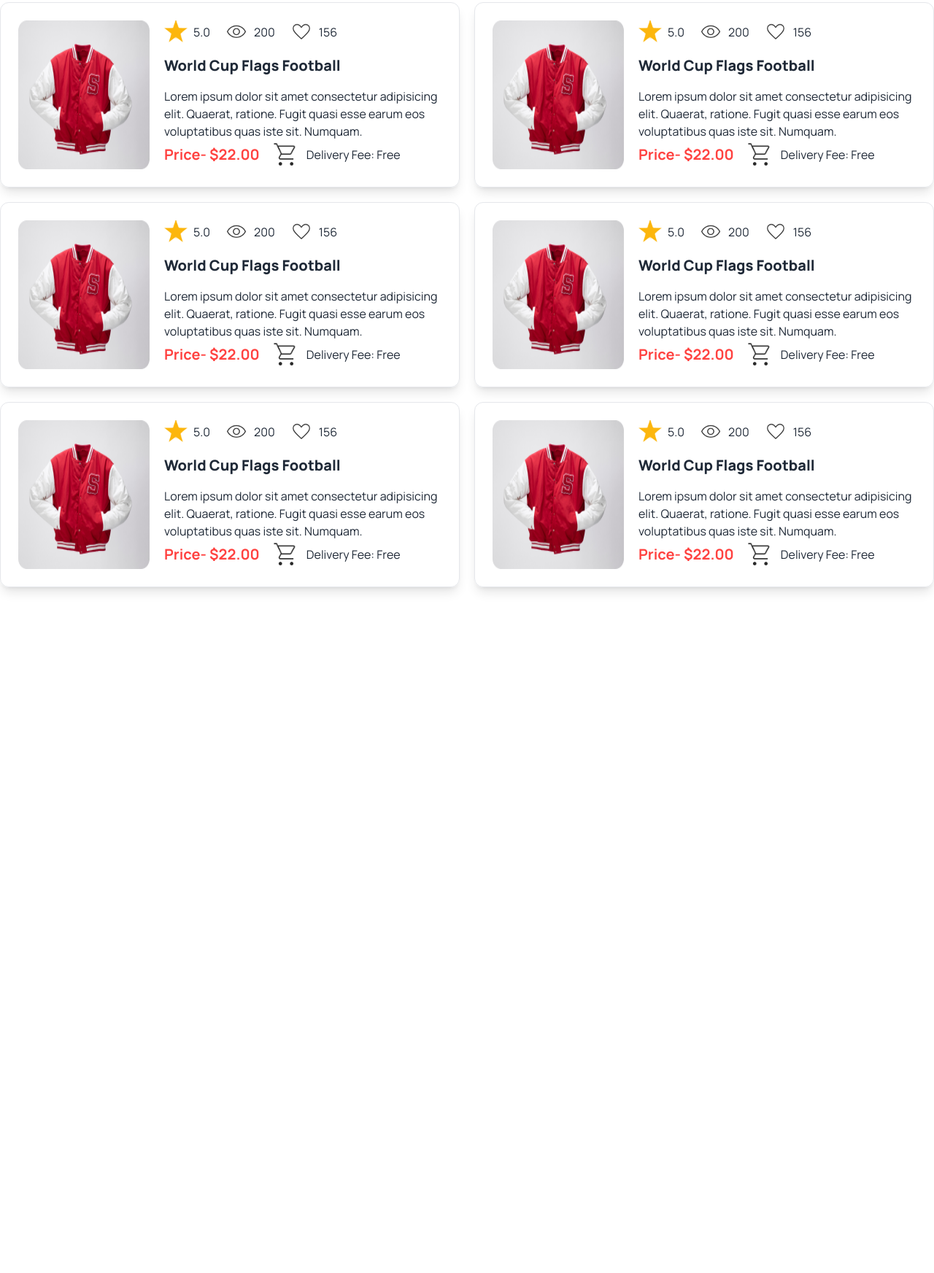
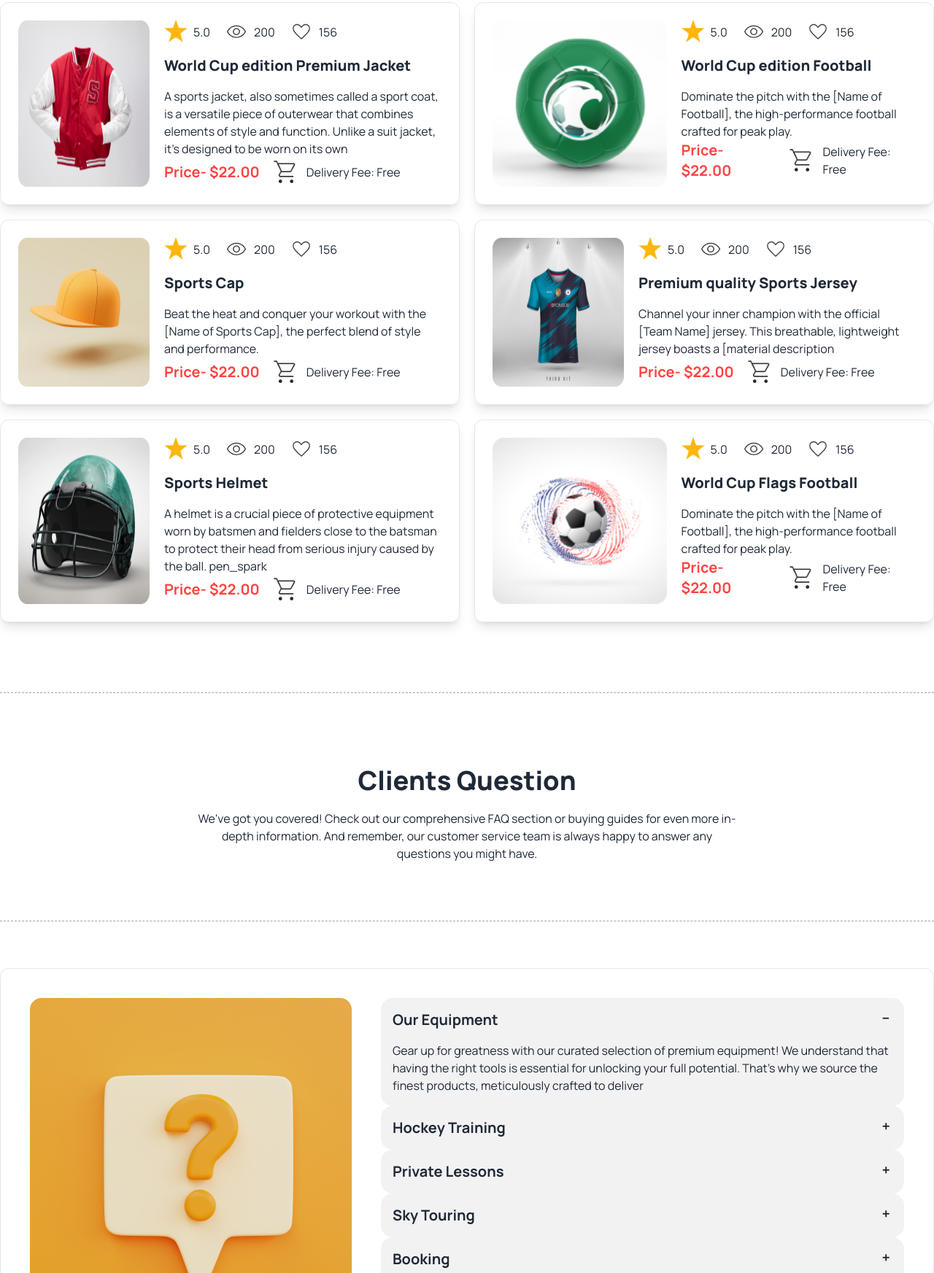
Before and after one commit to Sabbir50/hockeys-responsive-website-using-tailwind, a plain HTML site: page index.html in a window 1280 px wide. Shown: the part 3249-4994 px from the top of the page at 73% size. Before the commit the page ends 4294 px from the top, so only its background shows below. Drawn offline with nearby package versions, Linux system fonts and the light colour scheme.

Commit message:
client question section maked

```diff
--- a/index.html
+++ b/index.html
@@ -184,7 +184,7 @@
                         <img class="flex-1 relative opacity-45 h-[450px]" src="Images/4.png" alt="">
                         <div class="absolute text-white p-16 max-md:p-5">
                             <h1 class="text-3xl font-extrabold">Professional Program</h1>
-                            <p class="mt-5">Teenager Program is the foundation of our hockey organization, fostering a love for the game in teenager players age range to be specified by your program.</p>
+                            <p class="mt-5">Professional Program is the foundation of our hockey organization, fostering a love for the game in Professional players age range to be specified by your program.</p>
                             <p>The Professional Program is the pinnacle of our organization, where aspiring elite athletes (age range to be specified) train and compete to reach the highest levels of hockey</p>
                             <a class="btn bg-[#FF4240] text-white font-bold mt-5">Register now!</a>
                         </div>
@@ -200,7 +200,7 @@
 
             </div>
 
-            <div class="grid grid-cols-1 md:grid-cols-2 pb-60 mt-24 gap-5">
+            <div class="grid grid-cols-1 md:grid-cols-2 mt-24 gap-5">
 
                 <!--product one-->
 
@@ -224,8 +224,8 @@
                         </div>
 
                         <!-----description-->
-                        <h1 class="text-xl font-extrabold py-4">World Cup Flags Football</h1>
-                        <p class="">Lorem ipsum dolor sit amet consectetur adipisicing elit. Quaerat, ratione. Fugit quasi esse earum eos voluptatibus quas iste sit. Numquam.</p>
+                        <h1 class="text-xl font-extrabold py-4">World Cup edition Premium Jacket</h1>
+                        <p class="">A sports jacket, also sometimes called a sport coat, is a versatile piece of outerwear that combines elements of style and function. Unlike a suit jacket, it's designed to be worn on its own</p>
 
                         <div class="flex justify-start ">
                             <div class="flex max-md:flex-col  lg:gap-4 lg:items-center">
@@ -241,7 +241,157 @@
                 <!--product two-->
 
                 <div class="flex max-[1023px]:flex-col gap-5 border p-6 rounded-xl hover:bg-gray-50 shadow-lg">
-                    <img class="w-full flex-1" src="Images/5.png" alt="">
+                    <img class="w-full flex-1" src="Images/6.png" alt="">
+                    <div class="">
+                        <!---reaction pannel-->
+                        <div class="flex items-center gap-5">
+                            <div class="flex gap-2 items-center">
+                                <img class="w-8" src="icon/star.png" alt="">
+                                <p>5.0</p>
+                            </div>
+                            <div class="flex gap-2 items-center">
+                                <img class="w-8" src="icon/eye (2).png" alt="">
+                                <p>200</p>
+                            </div>
+                            <div class="flex items-center gap-2">
+                                <img class="w-8" src="icon/love.png" alt="">
+                                <p>156</p>
+                            </div>
+                        </div>
+
+                        <!-----description-->
+                        <h1 class="text-xl font-extrabold py-4">World Cup edition Football</h1>
+                        <p class="">Dominate the pitch with the [Name of Football], the high-performance football crafted for peak play.</p>
+
+                        <div class="flex justify-start ">
+                            <div class="flex max-md:flex-col  lg:gap-4 lg:items-center">
+                                <h1 class="font-bold text-xl text-[#FF4240]">Price- $22.00</h1>
+                                <div class="flex items-center gap-2">
+                                    <img class="w-10" src="icon/cart.png" alt="">
+                                    <p>Delivery Fee: Free</p>
+                                </div>
+                            </div>
+                        </div>
+                    </div>
+               </div>
+                <!--product Three-->
+
+                <div class="flex max-[1023px]:flex-col gap-5 border p-6 rounded-xl hover:bg-gray-50 shadow-lg">
+                    <img class="w-full flex-1" src="Images/7.png" alt="">
+                        <div class="">
+                            <!---reaction pannel-->
+                            <div class="flex items-center gap-5">
+                                <div class="flex gap-2 items-center">
+                                    <img class="w-8" src="icon/star.png" alt="">
+                                    <p>5.0</p>
+                                </div>
+                                <div class="flex gap-2 items-center">
+                                    <img class="w-8" src="icon/eye (2).png" alt="">
+                                    <p>200</p>
+                                </div>
+                                <div class="flex items-center gap-2">
+                                    <img class="w-8" src="icon/love.png" alt="">
+                                    <p>156</p>
+                                </div>
+                            </div>
+
+                            <!-----description-->
+                            <h1 class="text-xl font-extrabold py-4">Sports Cap</h1>
+                            <p class="">Beat the heat and conquer your workout with the [Name of Sports Cap], the perfect blend of style and performance. </p>
+
+                            <div class="flex justify-start ">
+                                <div class="flex max-md:flex-col  lg:gap-4 lg:items-center">
+                                    <h1 class="font-bold text-xl text-[#FF4240]">Price- $22.00</h1>
+                                        <div class="flex items-center gap-2">
+                                            <img class="w-10" src="icon/cart.png" alt="">
+                                            <p>Delivery Fee: Free</p>
+                                        </div>
+                                </div>
+                            </div>
+                        </div>
+                </div>
+
+                <!--product four-->
+
+                <div class="flex max-[1023px]:flex-col gap-5 border p-6 rounded-xl hover:bg-gray-50 shadow-lg">
+                    <img class="w-full flex-1" src="Images/8.png" alt="">
+                    <div class="">
+                        <!---reaction pannel-->
+                        <div class="flex items-center gap-5">
+                            <div class="flex gap-2 items-center">
+                                <img class="w-8" src="icon/star.png" alt="">
+                                <p>5.0</p>
+                            </div>
+                            <div class="flex gap-2 items-center">
+                                <img class="w-8" src="icon/eye (2).png" alt="">
+                                <p>200</p>
+                            </div>
+                            <div class="flex items-center gap-2">
+                                <img class="w-8" src="icon/love.png" alt="">
+                                <p>156</p>
+                            </div>
+                        </div>
+
+                        <!-----description-->
+                        <h1 class="text-xl font-extrabold py-4">Premium quality Sports Jersey</h1>
+                        <p class="">Channel your inner champion with the official [Team Name] jersey. This breathable, lightweight jersey boasts a [material description</p>
+
+                        <div class="flex justify-start ">
+                            <div class="flex max-md:flex-col  lg:gap-4 lg:items-center">
+                                <h1 class="font-bold text-xl text-[#FF4240]">Price- $22.00</h1>
+                                <div class="flex items-center gap-2">
+                                    <img class="w-10" src="icon/cart.png" alt="">
+                                    <p>Delivery Fee: Free</p>
+                                </div>
+                            </div>
+                        </div>
+                    </div>
+               </div>
+
+                <!--product five-->
+
+                <div class="flex max-[1023px]:flex-col gap-5 border p-6 rounded-xl hover:bg-gray-50 shadow-lg">
+                    <img class="w-full flex-1" src="Images/9.png" alt="">
+                        <div class="">
+                            <!---reaction pannel-->
+                            <div class="flex items-center gap-5">
+                                <div class="flex gap-2 items-center">
+                                    <img class="w-8" src="icon/star.png" alt="">
+                                    <p>5.0</p>
+                                </div>
+                                <div class="flex gap-2 items-center">
+                                    <img class="w-8" src="icon/eye (2).png" alt="">
+                                    <p>200</p>
+                                </div>
+                                <div class="flex items-center gap-2">
+                                    <img class="w-8" src="icon/love.png" alt="">
+                                    <p>156</p>
+                                </div>
+                                </div>
+
+                                <!-----description-->
+                                <h1 class="text-xl font-extrabold py-4">Sports Helmet</h1>
+                                <p class="">A helmet is a crucial piece of protective equipment worn by batsmen and fielders close to the batsman to protect their head from serious injury caused by the ball.
+
+                                    pen_spark
+                                    </p>
+
+                            <div class="flex justify-start ">
+                                <div class="flex max-md:flex-col  lg:gap-4 lg:items-center">
+                                    <h1 class="font-bold text-xl text-[#FF4240]">Price- $22.00</h1>
+                                        <div class="flex items-center gap-2">
+                                            <img class="w-10" src="icon/cart.png" alt="">
+                                            <p>Delivery Fee: Free</p>
+                                        </div>
+                                    </div>
+                                </div>
+                        </div>
+                </div>
+
+                <!--product six-->
+
+                <div class="flex max-[1023px]:flex-col gap-5 border p-6 rounded-xl hover:bg-gray-50 shadow-lg">
+                    <img class="w-full flex-1" src="Images/10.png" alt="">
                     <div class="">
                         <!---reaction pannel-->
                         <div class="flex items-center gap-5">
@@ -261,80 +411,7 @@
 
                         <!-----description-->
                         <h1 class="text-xl font-extrabold py-4">World Cup Flags Football</h1>
-                        <p class="">Lorem ipsum dolor sit amet consectetur adipisicing elit. Quaerat, ratione. Fugit quasi esse earum eos voluptatibus quas iste sit. Numquam.</p>
-
-                        <div class="flex justify-start ">
-                            <div class="flex max-md:flex-col  lg:gap-4 lg:items-center">
-                                <h1 class="font-bold text-xl text-[#FF4240]">Price- $22.00</h1>
-                                <div class="flex items-center gap-2">
-                                    <img class="w-10" src="icon/cart.png" alt="">
-                                    <p>Delivery Fee: Free</p>
-                                </div>
-                            </div>
-                        </div>
-                    </div>
-               </div>
-                <!--product Three-->
-
-                <div class="flex max-[1023px]:flex-col gap-5 border p-6 rounded-xl hover:bg-gray-50 shadow-lg">
-                    <img class="w-full flex-1" src="Images/5.png" alt="">
-                        <div class="">
-                            <!---reaction pannel-->
-                            <div class="flex items-center gap-5">
-                                <div class="flex gap-2 items-center">
-                                    <img class="w-8" src="icon/star.png" alt="">
-                                    <p>5.0</p>
-                                </div>
-                                <div class="flex gap-2 items-center">
-                                    <img class="w-8" src="icon/eye (2).png" alt="">
-                                    <p>200</p>
-                                </div>
-                                <div class="flex items-center gap-2">
-                                    <img class="w-8" src="icon/love.png" alt="">
-                                    <p>156</p>
-                                </div>
-                            </div>
-
-                            <!-----description-->
-                            <h1 class="text-xl font-extrabold py-4">World Cup Flags Football</h1>
-                            <p class="">Lorem ipsum dolor sit amet consectetur adipisicing elit. Quaerat, ratione. Fugit quasi esse earum eos voluptatibus quas iste sit. Numquam.</p>
-
-                            <div class="flex justify-start ">
-                                <div class="flex max-md:flex-col  lg:gap-4 lg:items-center">
-                                    <h1 class="font-bold text-xl text-[#FF4240]">Price- $22.00</h1>
-                                        <div class="flex items-center gap-2">
-                                            <img class="w-10" src="icon/cart.png" alt="">
-                                            <p>Delivery Fee: Free</p>
-                                        </div>
-                                </div>
-                            </div>
-                        </div>
-                </div>
-
-                <!--product five-->
-
-                <div class="flex max-[1023px]:flex-col gap-5 border p-6 rounded-xl hover:bg-gray-50 shadow-lg">
-                    <img class="w-full flex-1" src="Images/5.png" alt="">
-                    <div class="">
-                        <!---reaction pannel-->
-                        <div class="flex items-center gap-5">
-                            <div class="flex gap-2 items-center">
-                                <img class="w-8" src="icon/star.png" alt="">
-                                <p>5.0</p>
-                            </div>
-                            <div class="flex gap-2 items-center">
-                                <img class="w-8" src="icon/eye (2).png" alt="">
-                                <p>200</p>
-                            </div>
-                            <div class="flex items-center gap-2">
-                                <img class="w-8" src="icon/love.png" alt="">
-                                <p>156</p>
-                            </div>
-                        </div>
-
-                        <!-----description-->
-                        <h1 class="text-xl font-extrabold py-4">World Cup Flags Football</h1>
-                        <p class="">Lorem ipsum dolor sit amet consectetur adipisicing elit. Quaerat, ratione. Fugit quasi esse earum eos voluptatibus quas iste sit. Numquam.</p>
+                        <p class="">Dominate the pitch with the [Name of Football], the high-performance football crafted for peak play.</p>
 
                         <div class="flex justify-start ">
                             <div class="flex max-md:flex-col  lg:gap-4 lg:items-center">
@@ -348,82 +425,77 @@
                     </div>
                </div>
 
-                <!--product six-->
+            </div>
+        </section>
 
-                <div class="flex max-[1023px]:flex-col gap-5 border p-6 rounded-xl hover:bg-gray-50 shadow-lg">
-                    <img class="w-full flex-1" src="Images/5.png" alt="">
-                        <div class="">
-                            <!---reaction pannel-->
-                            <div class="flex items-center gap-5">
-                                <div class="flex gap-2 items-center">
-                                    <img class="w-8" src="icon/star.png" alt="">
-                                    <p>5.0</p>
-                                </div>
-                                <div class="flex gap-2 items-center">
-                                    <img class="w-8" src="icon/eye (2).png" alt="">
-                                    <p>200</p>
-                                </div>
-                                <div class="flex items-center gap-2">
-                                    <img class="w-8" src="icon/love.png" alt="">
-                                    <p>156</p>
-                                </div>
-                                </div>
-
-                                <!-----description-->
-                                <h1 class="text-xl font-extrabold py-4">World Cup Flags Football</h1>
-                                <p class="">Lorem ipsum dolor sit amet consectetur adipisicing elit. Quaerat, ratione. Fugit quasi esse earum eos voluptatibus quas iste sit. Numquam.</p>
-
-                            <div class="flex justify-start ">
-                                <div class="flex max-md:flex-col  lg:gap-4 lg:items-center">
-                                    <h1 class="font-bold text-xl text-[#FF4240]">Price- $22.00</h1>
-                                        <div class="flex items-center gap-2">
-                                            <img class="w-10" src="icon/cart.png" alt="">
-                                            <p>Delivery Fee: Free</p>
-                                        </div>
-                                    </div>
-                                </div>
-                        </div>
+        <section class="mt-24 max-md:mx-4">
+            <div class="border-t border-b border-dashed border-gray-400 py-[80px]">
+                <h1 class="p-5 text-center text-4xl font-extrabold">Clients Question</h1>
+                <div class="flex justify-center">
+                    <p class="text-center md:w-7/12"> We've got you covered!  Check out our comprehensive FAQ section or buying guides for even more in-depth information.  And remember, our customer service team is always happy to answer any questions you might have.</p>
                 </div>
-                                           <!--product one-->
-
-                <div class="flex max-[1023px]:flex-col gap-5 border p-6 rounded-xl hover:bg-gray-50 shadow-lg">
-                    <img class="w-full flex-1" src="Images/5.png" alt="">
-                    <div class="">
-                        <!---reaction pannel-->
-                        <div class="flex items-center gap-5">
-                            <div class="flex gap-2 items-center">
-                                <img class="w-8" src="icon/star.png" alt="">
-                                <p>5.0</p>
-                            </div>
-                            <div class="flex gap-2 items-center">
-                                <img class="w-8" src="icon/eye (2).png" alt="">
-                                <p>200</p>
-                            </div>
-                            <div class="flex items-center gap-2">
-                                <img class="w-8" src="icon/love.png" alt="">
-                                <p>156</p>
-                            </div>
-                        </div>
-
-                        <!-----description-->
-                        <h1 class="text-xl font-extrabold py-4">World Cup Flags Football</h1>
-                        <p class="">Lorem ipsum dolor sit amet consectetur adipisicing elit. Quaerat, ratione. Fugit quasi esse earum eos voluptatibus quas iste sit. Numquam.</p>
-
-                        <div class="flex justify-start ">
-                            <div class="flex max-md:flex-col  lg:gap-4 lg:items-center">
-                                <h1 class="font-bold text-xl text-[#FF4240]">Price- $22.00</h1>
-                                <div class="flex items-center gap-2">
-                                    <img class="w-10" src="icon/cart.png" alt="">
-                                    <p>Delivery Fee: Free</p>
-                                </div>
-                            </div>
-                        </div>
-                    </div>
-               </div>
-
-
             </div>
 
+            <div class="flex max-[1023px]:flex-col mt-16 gap-10 border p-10 rounded-xl">
+                <div class=""><img class="w-full" src="Images/11.png" alt=""></div>
+                <div class="flex-1">
+                    <div class="collapse collapse-plus bg-base-200">
+                        <input type="radio" name="my-accordion-3" checked="checked" />
+                        <div class="collapse-title text-xl font-bold ">
+                            Our Equipment
+                        </div>
+                        <div class="collapse-content">
+                          <p>Gear up for greatness with our curated selection of premium equipment! We understand that having the right tools is essential for unlocking your full potential. That's why we source the finest products, meticulously crafted to deliver</p>
+                        </div>
+                      </div>
+                      <div class="collapse collapse-plus bg-base-200">
+                        <input type="radio" name="my-accordion-3" />
+                        <div class="collapse-title text-xl font-bold">
+                            Hockey Training
+                        </div>
+                        <div class="collapse-content">
+                          <p>Hockey is a fast-paced, demanding sport that requires a unique blend of skill, strength, and stamina. Whether you're a seasoned player or just starting out, dedicated hockey training is essential for reaching your full potential on the ice.</p>
+                        </div>
+                      </div>
+                      <div class="collapse collapse-plus bg-base-200">
+                        <input type="radio" name="my-accordion-3" />
+                        <div class="collapse-title text-xl font-bold">
+                            Private Lessons
+                        </div>
+                        <div class="collapse-content">
+                          <p>Looking to excel in a specific subject?  Our private lesson program offers one-on-one tutoring designed to help you achieve your academic goals.</p>
+                        </div>
+                      </div>
+                      <div class="collapse collapse-plus bg-base-200">
+                        <input type="radio" name="my-accordion-3" />
+                        <div class="collapse-title text-xl font-bold">
+                            Sky Touring
+                        </div>
+                        <div class="collapse-content">
+                          <p>Ski touring is a physically demanding activity that requires a good level of fitness and skiing ability. It is also important to be aware of the avalanche risks involved in backcountry skiing and to take appropriate precautions, such as carrying avalanche safety gear and taking avalanche safety courses.</p>
+                        </div>
+                      </div>
+                      <div class="collapse collapse-plus bg-base-200">
+                        <input type="radio" name="my-accordion-3" />
+                        <div class="collapse-title text-xl font-bold">
+                            Booking
+                        </div>
+                        <div class="collapse-content">
+                          <p>Wide Range of Services: Explore a vast selection of service providers across various industries.
+                            Seamless Booking: Book appointments directly on our platform, eliminating phone calls and endless emails.</p>
+                        </div>
+                      </div>
+                      <div class="collapse collapse-plus bg-base-200">
+                        <input type="radio" name="my-accordion-3" />
+                        <div class="collapse-title text-xl font-bold">
+                            Pricings
+                        </div>
+                        <div class="collapse-content">
+                          <p>We're thrilled to offer you the best possible deals on everything you need. Search our extensive selection and discover top-quality products at incredible prices.</p>
+                        </div>
+                      </div>
+                </div>
+            </div>
 
         </section>
     </main>
```
